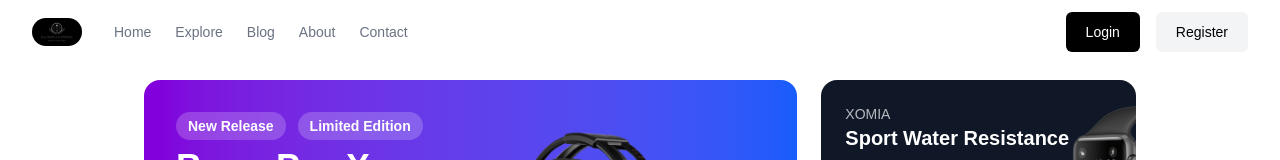
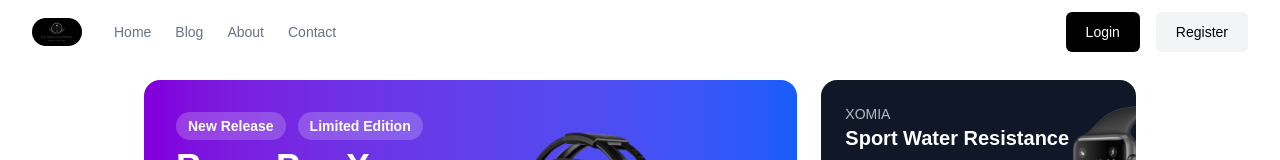
Before and after one commit to shereen-shawky/Ecommerce-Next.js-Strapi, a Next.js app: page / in a window 1280 px wide. Shown: the top 160 px of the page. Built offline with nearby package versions, Linux system fonts and the light colour scheme; no server answers.

Commit message:
Fix: default export in explore/page.js

```diff
--- a/app/_components/Header.jsx
+++ b/app/_components/Header.jsx
@@ -48,10 +48,6 @@ export default function Header() {
          <li>
             <Link className="text-gray-500 transition hover:text-gray-500/75" href="/"> Home </Link>
           </li>
-          <li>
-            <a className="text-gray-500 transition hover:text-gray-500/75" href="/explore"> Explore </a>
-          </li>
-
           <li>
             <a className="text-gray-500 transition hover:text-gray-500/75" href="/blog"> Blog </a>
           </li>
```
Also changed, not shown: app/explore/page.js (deleted, +0 -123 lines).
